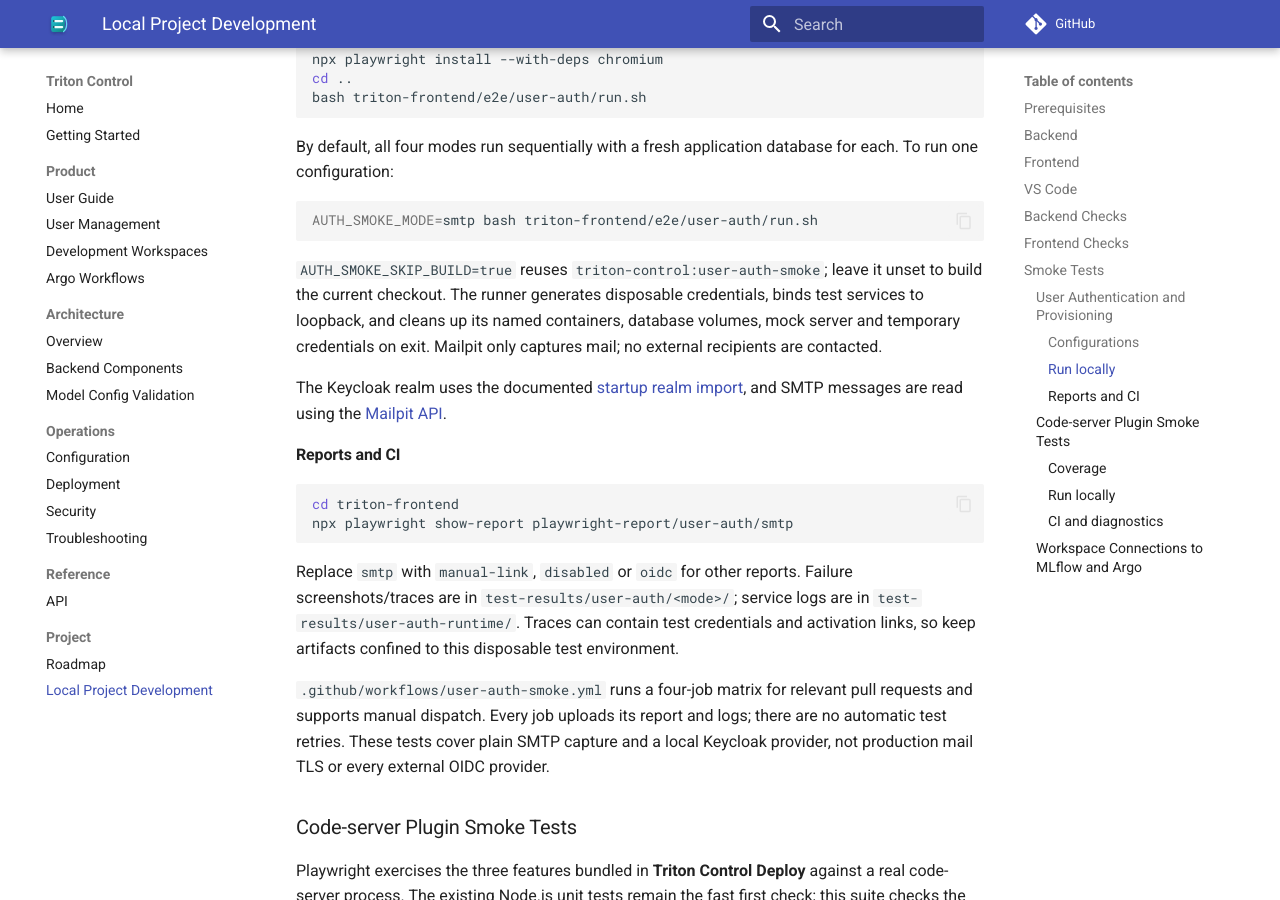
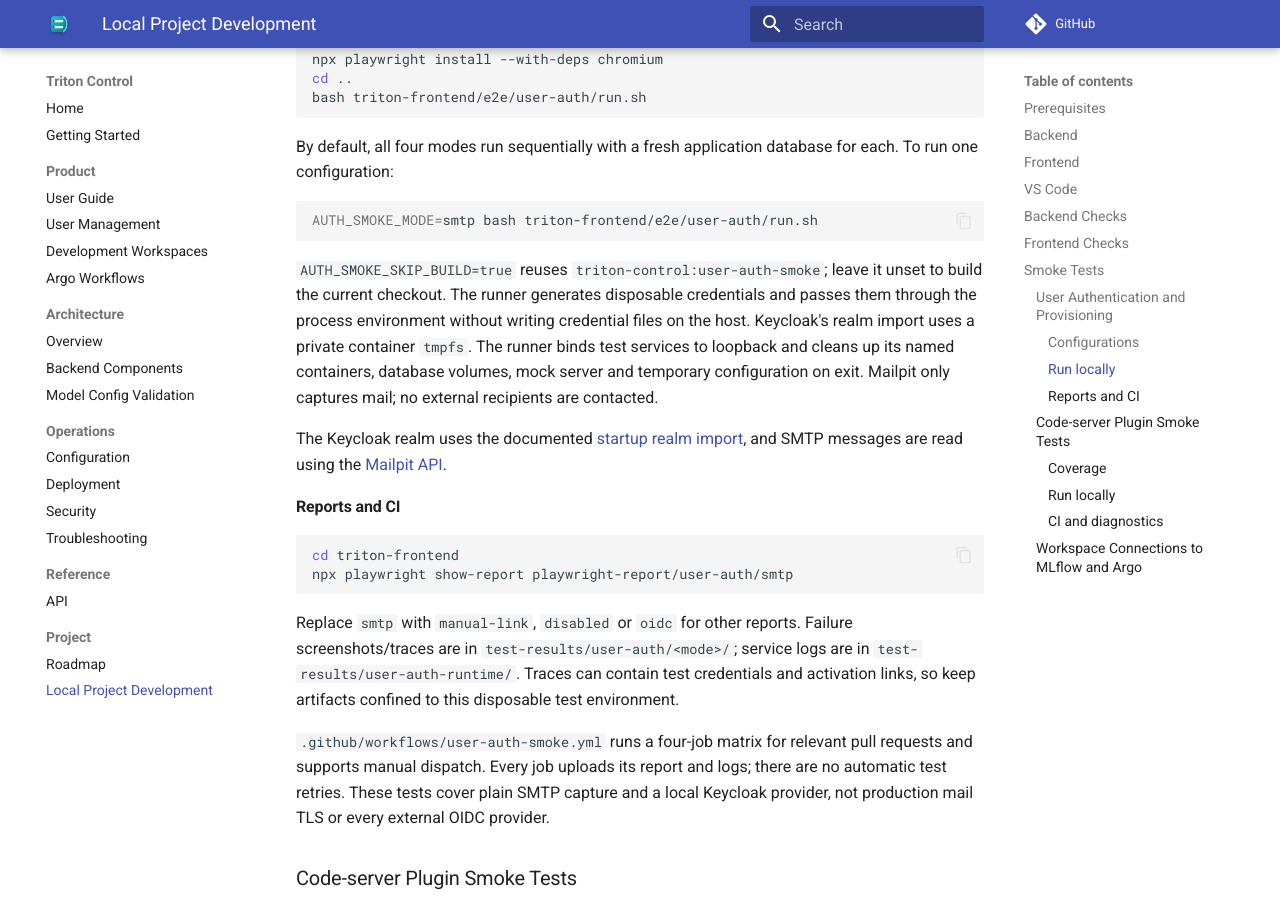
Before and after one commit to ai-lab-tech/triton-control, an MkDocs documentation site: the page built from docs/development.md, in a window 1280 px wide and 900 px high, scrolled down 3449 px. Built offline with MkDocs 1.6.1 and Material for MkDocs 9.7.7, drawn with Linux system fonts in a browser that asks for light colours; comment, search, counter and statistics services are not loaded.

Commit message:
refactor: improve user authentication smoke test setup and configuration handling

```diff
--- a/docs/development.md
+++ b/docs/development.md
@@ -167,8 +167,10 @@
 
 `AUTH_SMOKE_SKIP_BUILD=true` reuses `triton-control:user-auth-smoke`; leave it
 unset to build the current checkout. The runner generates disposable
-credentials, binds test services to loopback, and cleans up its named containers,
-database volumes, mock server and temporary credentials on exit. Mailpit only
+credentials and passes them through the process environment without writing
+credential files on the host. Keycloak's realm import uses a private container
+`tmpfs`. The runner binds test services to loopback and cleans up its named
+containers, database volumes, mock server and temporary configuration on exit. Mailpit only
 captures mail; no external recipients are contacted.
 
 The Keycloak realm uses the documented
```
Also changed, not shown: 2 other files.
